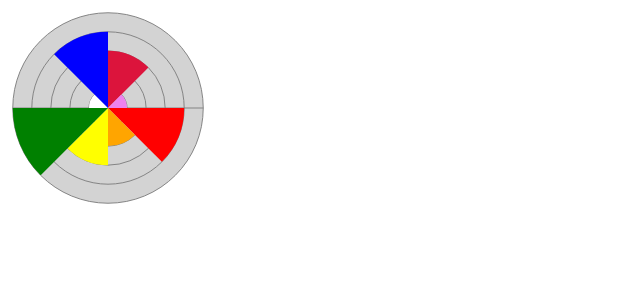
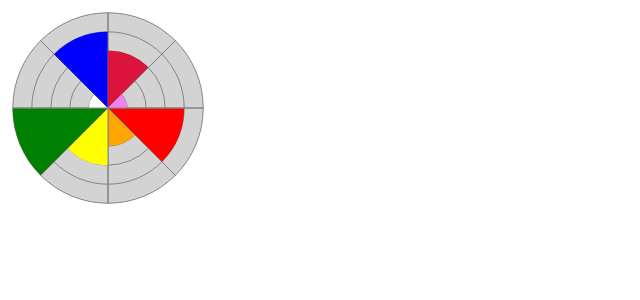
Before and after one commit to IraShy/wellness-wheel, a React (Create React App) app: page /wheel in a window 1280 px wide. Shown: the top 300 px of the page, without its empty margins (0-640 px from the left). Built offline with nearby package versions, Linux system fonts and the light colour scheme.

Commit message:
refactored the wheel component

```diff
--- a/src/components/WellnessWheel.jsx
+++ b/src/components/WellnessWheel.jsx
@@ -9,48 +9,22 @@ class WellnessWheel extends React.Component {
     colorArr: ["red", "orange", "yellow", "green", "white", "blue", "crimson", "violet"],
   };
 
-  drawCircle() {
-    const { bigRad } = this.state;
-    return (
-      <>
-        <circle cx="0" cy="0" r={bigRad} fill="lightgrey" stroke="grey" />
-        <circle
-          cx="0"
-          cy="0"
-          r={0.8 * bigRad}
-          fill="transparent"
-          stroke="grey"
-        />
-        <circle
-          cx="0"
-          cy="0"
-          r={0.6 * bigRad}
-          fill="transparent"
-          stroke="grey"
-        />
-        <circle
-          cx="0"
-          cy="0"
-          r={0.4 * bigRad}
-          fill="transparent"
-          stroke="grey"
-        />
-        <circle
-          cx="0"
-          cy="0"
-          r={0.2 * bigRad}
-          fill="transparent"
-          stroke="grey"
-        />
-
-        <line x1="-100" y1="0" x2="100" y2="0" stroke="grey" />
-      </>
+  drawCircle(bigRad) {
+    let circles = [];
+    for (let koef = 0.2; koef <= 1; koef += 0.2) {
+      circles.unshift(Math.round(koef * bigRad));
+    }
+    return circles.map((radius, index) => {
+      return (
+        <circle cx="0" cy="0" r={radius} key={index} fill="lightgrey" stroke="grey" />
+      )
+    }
     );
   }
 
   slice() {
     let slices = [];
-    const { radiiArr, numberOfSlices, colorArr } = this.state;
+    const { radiiArr, numberOfSlices, colorArr, bigRad } = this.state;
     for (let i = 0; i < numberOfSlices; i++) {
       slices.push({
         percent: 1 / numberOfSlices,
@@ -67,8 +41,8 @@ class WellnessWheel extends React.Component {
       return [x, y];
     }
 
-    let arr = [];
-    arr = slices.map((slice) => {
+    return slices.map((slice) => {
+      let radKoef = 1 / slice.radius * bigRad;
       const [startX, startY] = getCoordinatesForPercent(
         cumulativePercent,
         slice.radius
@@ -84,9 +58,13 @@ class WellnessWheel extends React.Component {
         `A ${slice.radius} ${slice.radius} 0  ${largeArcFlag} 1 ${endX} ${endY}`, // Arc
         "L 0 0", // Line
       ].join(" ");
-      return <path d={pathData} fill={slice.color} key={pathData} />;
+      return (
+        <>
+          <path d={pathData} fill={slice.color} key={pathData} />
+          <line x1={endX * radKoef} y1={endY * radKoef} x2={-endX * radKoef} y2={-endY * radKoef} stroke="grey" key={endX + endY} />
+        </>
+      );
     });
-    return arr;
   }
 
   render() {
@@ -99,7 +77,7 @@ class WellnessWheel extends React.Component {
         `}
         width={200}
       >
-        {this.drawCircle()}
+        {this.drawCircle(bigRad)}
         {this.slice()}
       </svg>
     );
```
